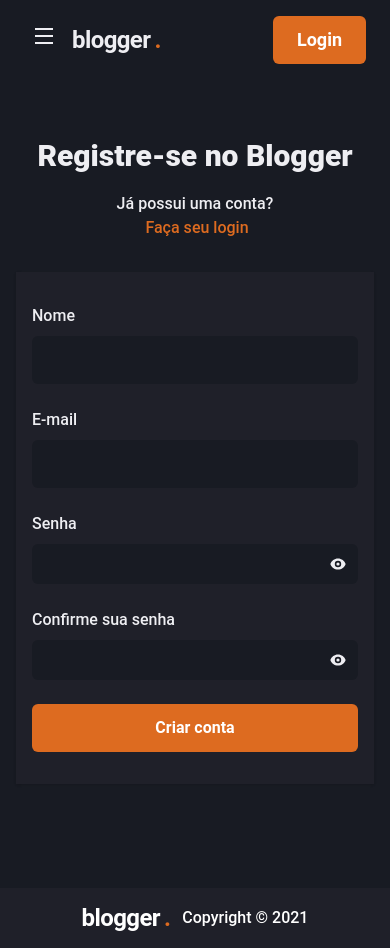
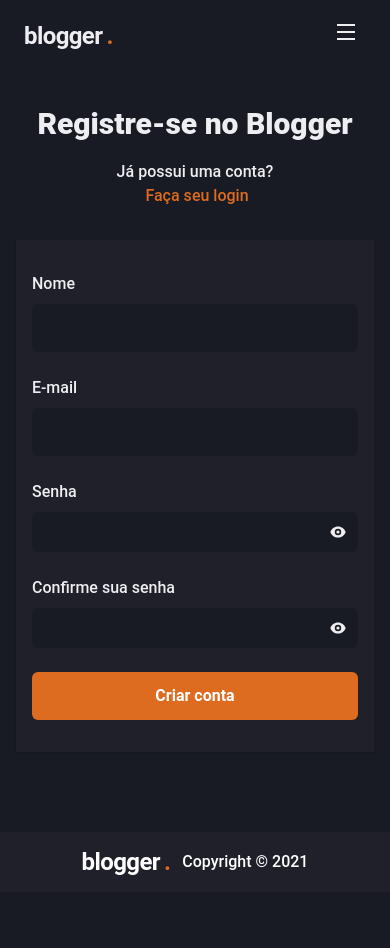
Before and after one commit to icaroov/blog-app-frontend, a Next.js app: page /register in a window 390 px wide. After the commit the page ends 892 px from the top, so only its background shows below. Built offline with nearby package versions, Linux system fonts and the light colour scheme.

Commit message:
refactor: improves responsiveness

```diff
--- a/src/components/Header/Logo.tsx
+++ b/src/components/Header/Logo.tsx
@@ -3,12 +3,7 @@
 
 const Logo = () => {
   return (
-    <Text
-      fontSize={['2xl', '3xl']}
-      fontWeight="bold"
-      letterSpacing="tight"
-      w={['', '64']}
-    >
+    <Text fontSize={['2xl', '3xl']} fontWeight="bold" letterSpacing="tight">
       <Link href="/" passHref>
         <a>blogger</a>
       </Link>
--- a/src/components/Header/SearchBox.tsx
+++ b/src/components/Header/SearchBox.tsx
@@ -1,5 +1,5 @@
+import { useState } from 'react'
 import { Flex, Icon, Input } from '@chakra-ui/react'
-import { useState } from 'react'
 import { RiSearchLine as SearchIcon } from 'react-icons/ri'
 
 const SearchBox = () => {
@@ -11,25 +11,25 @@
       flex="1"
       py="4"
       px="8"
-      ml="6"
-      maxWidth={700}
+      maxWidth={['300', '700']}
       alignSelf="center"
       color="gray.200"
       position="relative"
       bg="gray.800"
-      borderRadius="full"
+      borderRadius="md"
+      alignItems="center"
     >
       <Input
         color="gray.50"
         variant="unstyled"
         placeholder="Buscar..."
         _placeholder={{ color: 'gray.400' }}
-        px="4"
-        mr="4"
+        px={['0', '4']}
+        mr={['0', '4']}
         value={search}
         onChange={e => setSearch(e.target.value)}
       />
-      <Icon as={SearchIcon} fontSize="20" />
+      <Icon as={SearchIcon} fontSize="20" ml="2" cursor="pointer" />
     </Flex>
   )
 }
--- a/src/components/Header/index.tsx
+++ b/src/components/Header/index.tsx
@@ -1,25 +1,13 @@
-import {
-  Flex,
-  useBreakpointValue,
-  IconButton,
-  Icon,
-  Button
-} from '@chakra-ui/react'
+import { Flex, useBreakpointValue, Button } from '@chakra-ui/react'
 import Link from 'next/link'
-import { RiMenuLine } from 'react-icons/ri'
-// import { useSidebarDrawer } from '../../hooks/SidebarDrawer'
 
-import Logo from './Logo'
-// import Profile from './Profile'
-import SearchBox from './SearchBox'
+import { Menu, SearchBox, Logo } from 'components'
 
 const Header = () => {
   const isWideScreen = useBreakpointValue({
     base: false,
     lg: true
   })
-
-  // const { onOpen } = useSidebarDrawer()
 
   return (
     <Flex
@@ -31,29 +19,28 @@
       mt="4"
       px="6"
       align="center"
+      justifyContent={{ base: 'space-between' }}
     >
       {!isWideScreen && (
-        <IconButton
-          aria-label="open navigation menu"
-          icon={<Icon as={RiMenuLine} />}
-          fontSize="24"
-          variant="unstyled"
-          mr="2"
-        />
+        <>
+          <Logo />
+          <Menu />
+        </>
       )}
 
+      {isWideScreen && (
+        <>
           <Logo />
-
-      {isWideScreen && <SearchBox />}
-
-      <Flex align="center" ml="auto">
-        {/* <Profile showProfileData={isWideScreen} /> */}
+          <SearchBox />
+          <Flex align="center">
             <Link href="/login" passHref>
               <Button as="a" colorScheme="orange" size="lg">
                 Login
               </Button>
             </Link>
           </Flex>
+        </>
+      )}
     </Flex>
   )
 }
--- a/src/components/Layout/index.tsx
+++ b/src/components/Layout/index.tsx
@@ -1,7 +1,6 @@
 import { Flex, Box } from '@chakra-ui/react'
 
-import Header from '../Header'
-import Footer from '../Footer'
+import { Header, Footer } from 'components'
 
 interface LayoutProps {
   children: React.ReactNode
@@ -12,7 +11,7 @@
     <Flex direction="column" height="100vh">
       <Header />
 
-      <Flex width="100%" maxWidth={1480} my="6" mx="auto" px={['4', '6', '8']}>
+      <Flex width="100%" maxWidth={1480} mx="auto" px={['4', '6', '8']}>
         <Box as="main" flex="1">
           {children}
         </Box>
```
Lines whose indentation alone changed are shown as unchanged.
